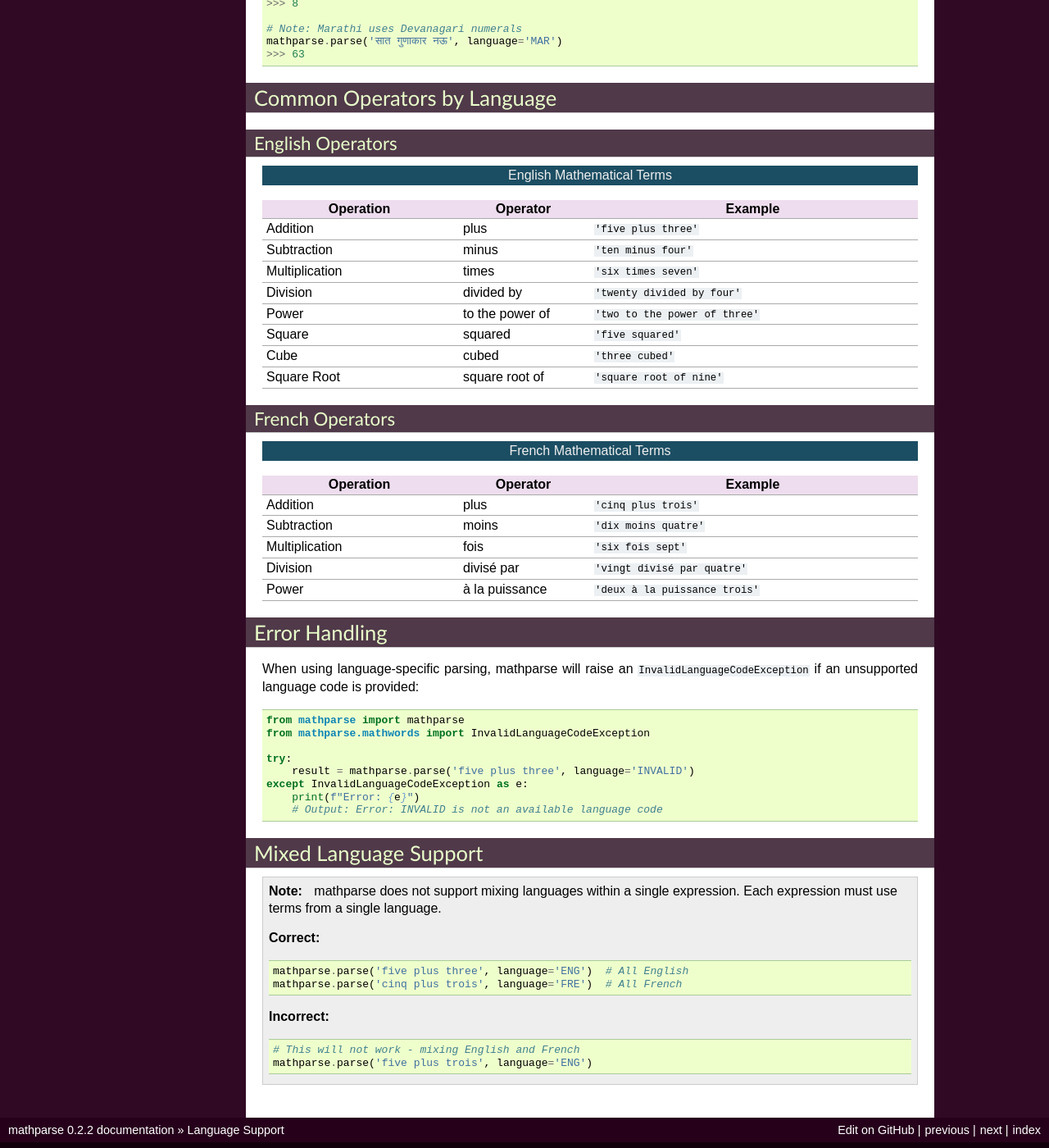
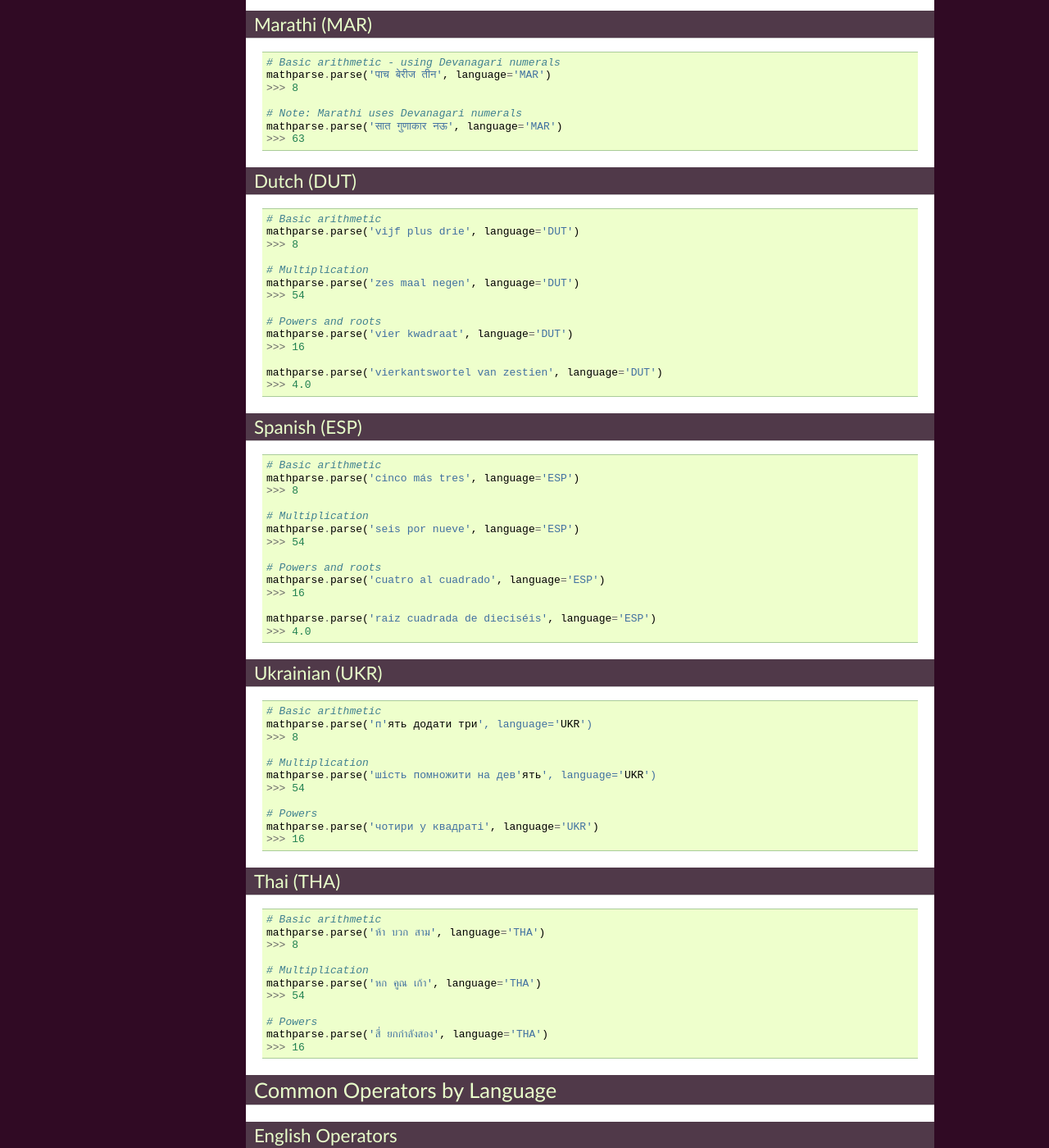
Before and after one commit to gunthercox/mathparse, a Sphinx documentation site: the page built from docs/languages.rst, in a window 1280 px wide and 1400 px high, scrolled down 2645 px. Shown: the whole window at 82% size. Built offline with Sphinx 7.4.7, drawn with Linux system fonts in a browser that asks for light colours; some of the changed text lies outside the part shown.

Commit message:
Update docs

```diff
--- a/docs/languages.rst
+++ b/docs/languages.rst
@@ -15,9 +15,15 @@
    * - Code
      - Language
      - Example
+   * - DUT
+     - Dutch
+     - ``'vijftig maal twintig plus tien'``
    * - ENG
      - English
      - ``'fifty times twenty plus ten'``
+   * - ESP
+     - Spanish
+     - ``'cincuenta por veinte más diez'``
    * - FRE
      - French
      - ``'cinquante fois vingt plus dix'``
@@ -33,12 +39,18 @@
    * - MAR
      - Marathi
      - ``'पन्नास गुणाकार वीस बेरीज दहा'``
+   * - POR
+     - Portuguese
+     - ``'cinquenta vezes vinte mais dez'``
    * - RUS
      - Russian
      - ``'пятьдесят умножить на двадцать плюс десять'``
-   * - POR
-     - Portuguese
-     - ``'cinquenta vezes vinte mais dez'``
+   * - THA
+     - Thai
+     - ``'ห้าสิบ คูณ ยี่สิบ บวก สิบ'``
+   * - UKR
+     - Ukrainian
+     - ``'п'ятдесят помножити на двадцять додати десять'``
 
 Language Usage Examples
 -----------------------
@@ -187,6 +199,80 @@
     mathparse.parse('सात गुणाकार नऊ', language='MAR')
     >>> 63
 
+Dutch (DUT)
++++++++++++
+
+.. code-block:: python
+
+    # Basic arithmetic
+    mathparse.parse('vijf plus drie', language='DUT')
+    >>> 8
+
+    # Multiplication
+    mathparse.parse('zes maal negen', language='DUT')
+    >>> 54
+
+    # Powers and roots
+    mathparse.parse('vier kwadraat', language='DUT')
+    >>> 16
+
+    mathparse.parse('vierkantswortel van zestien', language='DUT')
+    >>> 4.0
+
+Spanish (ESP)
++++++++++++++
+
+.. code-block:: python
+
+    # Basic arithmetic
+    mathparse.parse('cinco más tres', language='ESP')
+    >>> 8
+
+    # Multiplication
+    mathparse.parse('seis por nueve', language='ESP')
+    >>> 54
+
+    # Powers and roots
+    mathparse.parse('cuatro al cuadrado', language='ESP')
+    >>> 16
+
+    mathparse.parse('raiz cuadrada de dieciséis', language='ESP')
+    >>> 4.0
+
+Ukrainian (UKR)
++++++++++++++++
+
+.. code-block:: python
+
+    # Basic arithmetic
+    mathparse.parse('п'ять додати три', language='UKR')
+    >>> 8
+
+    # Multiplication
+    mathparse.parse('шість помножити на дев'ять', language='UKR')
+    >>> 54
+
+    # Powers
+    mathparse.parse('чотири у квадраті', language='UKR')
+    >>> 16
+
+Thai (THA)
+++++++++++
+
+.. code-block:: python
+
+    # Basic arithmetic
+    mathparse.parse('ห้า บวก สาม', language='THA')
+    >>> 8
+
+    # Multiplication
+    mathparse.parse('หก คูณ เก้า', language='THA')
+    >>> 54
+
+    # Powers
+    mathparse.parse('สี่ ยกกำลังสอง', language='THA')
+    >>> 16
+
 Common Operators by Language
 ----------------------------
 
--- a/docs/setup.rst
+++ b/docs/setup.rst
@@ -18,7 +18,7 @@
     mathparse.parse('50 * (85 / 100)')
     >>> 42.5
 
-    mathparse.parse('one hundred times fifty four', mathparse.codes.ENG)
+    mathparse.parse('one hundred times fifty four', language='ENG')
     >>> 5400
 
     mathparse.parse('(seven * nine) + 8 - (45 plus two)', language='ENG')
--- a/docs/utils.rst
+++ b/docs/utils.rst
@@ -234,4 +234,4 @@
 
    List of supported ISO 639-2 language codes.
 
-   Currently supported: ``['ENG', 'FRE', 'GER', 'GRE', 'ITA', 'MAR', 'RUS', 'POR']``
+   Currently supported: ``['DUT', 'ENG', 'ESP', 'FRE', 'GER', 'GRE', 'ITA', 'MAR', 'POR', 'RUS', 'THA', 'UKR']``
```
